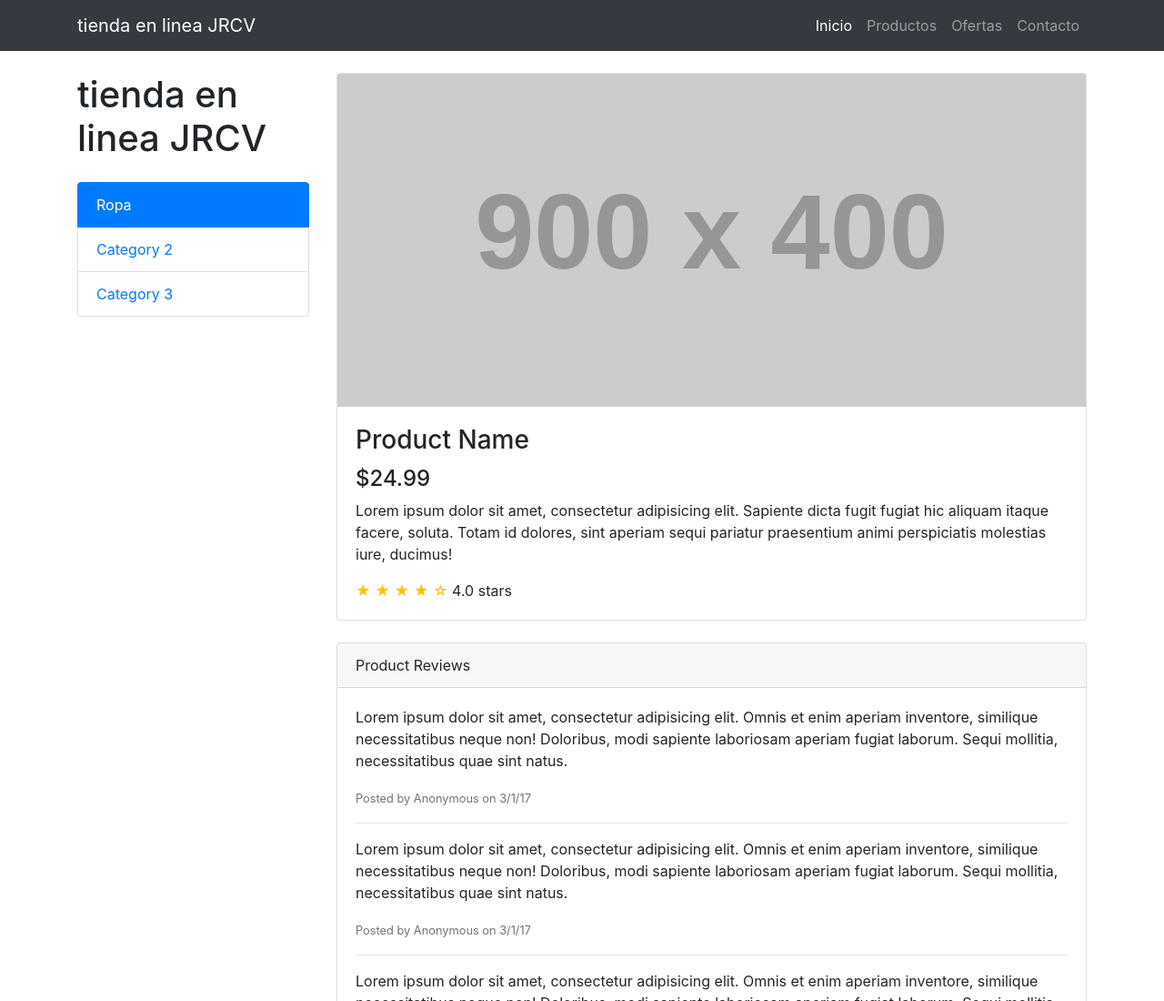
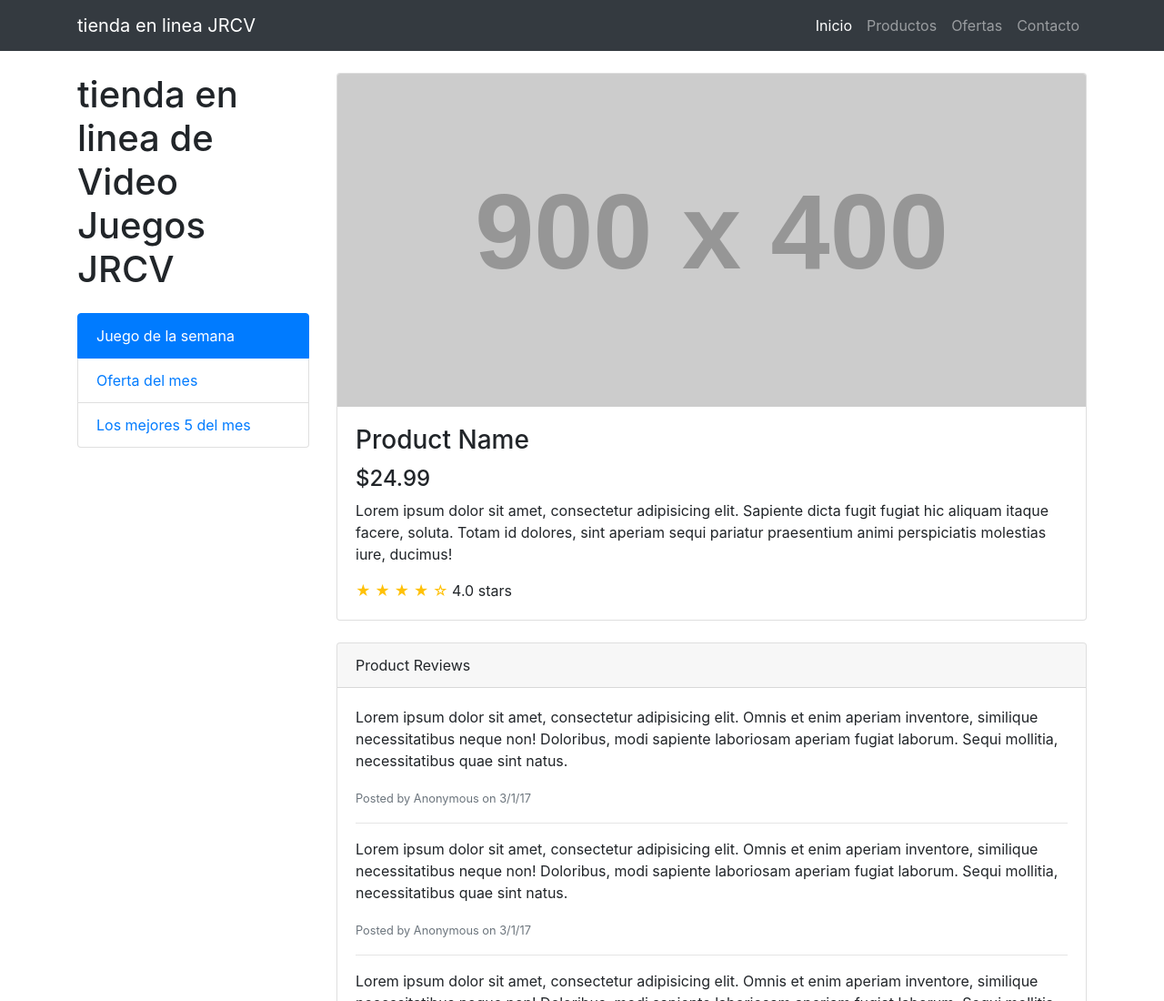
Before and after one commit to Archi238/TiendaOnlineProyectoJRCV, a website: page index.html in a window 1280 px wide. Shown: the top 1100 px of the page at 91% size. Drawn offline with Linux system fonts and the light colour scheme; placeholder pictures from the web are drawn by us.

Commit message:
Add files via upload

```diff
--- a/index.html
+++ b/index.html
@@ -54,11 +54,11 @@
     <div class="row">
 
       <div class="col-lg-3">
-        <h1 class="my-4">tienda en linea JRCV</h1>
+        <h1 class="my-4">tienda en linea de Video Juegos JRCV</h1>
         <div class="list-group">
-          <a href="#" class="list-group-item active">Ropa</a>
-          <a href="#" class="list-group-item">Category 2</a>
-          <a href="#" class="list-group-item">Category 3</a>
+          <a href="#" class="list-group-item active">Juego de la semana</a>
+          <a href="#" class="list-group-item">Oferta del mes</a>
+          <a href="#" class="list-group-item">Los mejores 5 del mes</a>
         </div>
       </div>
       <!-- /.col-lg-3 -->
```
